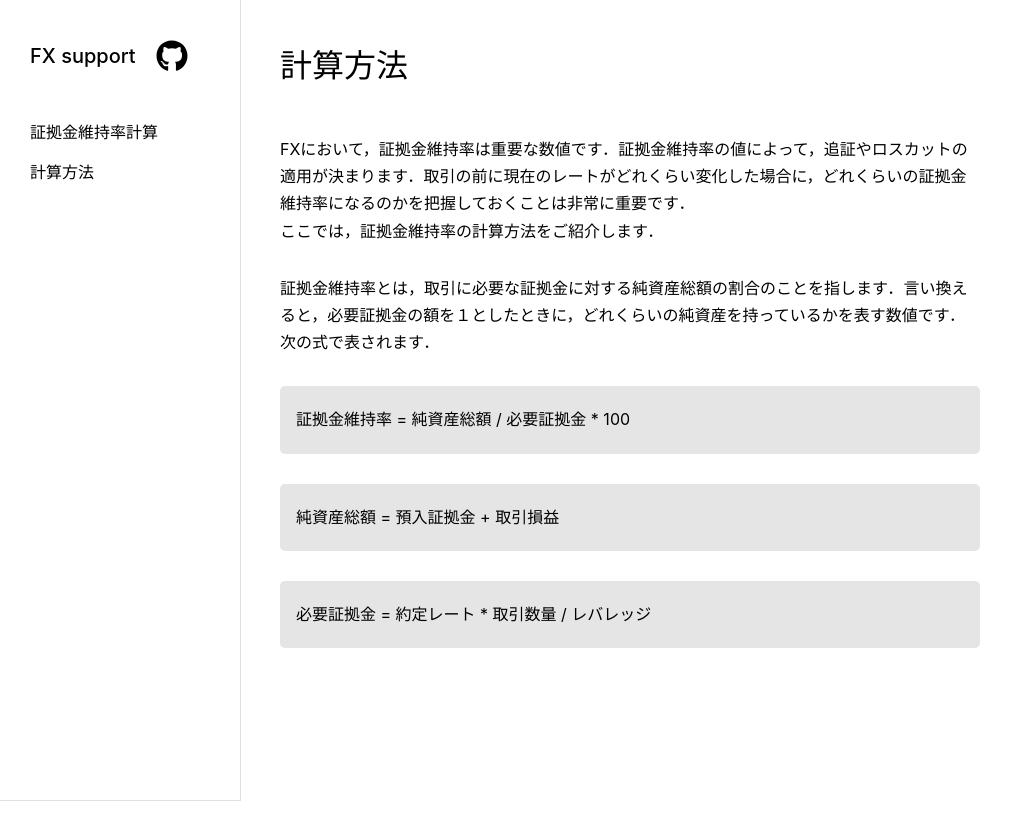
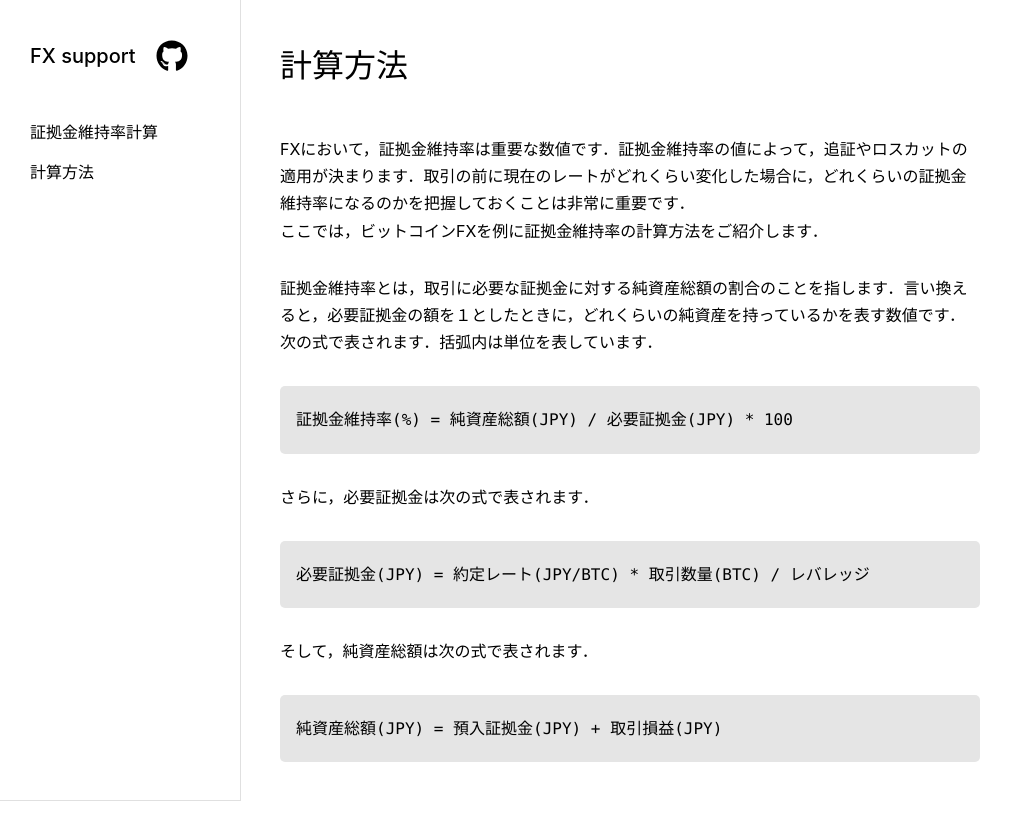
Before and after one commit to ksekine/margin-sample, a React (Create React App) app: page /margin-sample/document in a window 1280 px wide. Shown: the whole page, without its empty margins (0-1013 px from the left). Before the commit the page ends 800 px from the top, so only its background shows below. Built offline with nearby package versions, Linux system fonts and the light colour scheme.

Commit message:
various change.

```diff
--- a/public/index.html
+++ b/public/index.html
@@ -7,10 +7,9 @@
     <meta name="theme-color" content="#000000" />
     <meta
       name="description"
-      content="Web site created using create-react-app"
+      content="FX support project"
     />
-    <link rel="apple-touch-icon" href="%PUBLIC_URL%/logo192.png" />
-    <link href="https://fonts.googleapis.com/css2?family=Roboto&display=swap" rel="stylesheet">
+    <link rel="apple-touch-icon" href="%PUBLIC_URL%/original.png" />
     <!--
       manifest.json provides metadata used when your web app is installed on a
       user's mobile device or desktop. See https://developers.google.com/web/fundamentals/web-app-manifest/
@@ -25,7 +24,7 @@
       work correctly both with client-side routing and a non-root public URL.
       Learn how to configure a non-root public URL by running `npm run build`.
     -->
-    <title>React App</title>
+    <title>FX support</title>
   </head>
   <body>
     <noscript>You need to enable JavaScript to run this app.</noscript>
--- a/src/components/molecules/Navigation.tsx
+++ b/src/components/molecules/Navigation.tsx
@@ -33,16 +33,19 @@ const ProjectName = styled.h2`
   padding-right: 20px;
 `;
 
-const MenuButton = styled.button`
+const ButtonContainer = styled.div`
   width: 100%;
   text-align: right;
-  background-color: inherit;
-  border: none;
-  outline: none;
 
   @media ${device.laptop} {
     display: none;
   }
+`;
+
+const MenuButton = styled.button`
+  background-color: inherit;
+  border: none;
+  outline: none;
 `;
 
 interface NavProps {
@@ -83,6 +86,7 @@ const Navigation: React.FC = () => {
           </a>
         </Header>
 
+        <ButtonContainer>
           <MenuButton onClick={onClick}>
             {open ? (
               <FontAwesomeIcon icon={faTimes} size="2x" />
@@ -90,6 +94,7 @@ const Navigation: React.FC = () => {
               <FontAwesomeIcon icon={faBars} size="2x" />
             )}
           </MenuButton>
+        </ButtonContainer>
       </HeaderContainer>
 
       <Nav open={open}>
--- a/src/components/pages/MarginDocument.tsx
+++ b/src/components/pages/MarginDocument.tsx
@@ -42,21 +42,27 @@ const MarginDocument: React.FC = () => {
           <>証拠金維持率の値によって，追証やロスカットの適用が決まります．</>
           <>取引の前に現在のレートがどれくらい変化した場合に，どれくらいの証拠金維持率になるのかを把握しておくことは非常に重要です．</>
           <br />
-          <>ここでは，証拠金維持率の計算方法をご紹介します．</>
+          <>ここでは，ビットコインFXを例に証拠金維持率の計算方法をご紹介します．</>
         </Paragraph>
         <Paragraph>
           <>証拠金維持率とは，取引に必要な証拠金に対する純資産総額の割合のことを指します．</>
           <>言い換えると，必要証拠金の額を１としたときに，どれくらいの純資産を持っているかを表す数値です．</>
-          <>次の式で表されます．</>
+          <>次の式で表されます．括弧内は単位を表しています．</>
         </Paragraph>
         <Formula>
-          証拠金維持率 = 純資産総額 / 必要証拠金 * 100
+          <code>証拠金維持率(%) = 純資産総額(JPY) / 必要証拠金(JPY) * 100</code>
         </Formula>
+        <Paragraph>
+          さらに，必要証拠金は次の式で表されます．
+        </Paragraph>
         <Formula>
-          純資産総額 = 預入証拠金 + 取引損益
+          <code>必要証拠金(JPY) = 約定レート(JPY/BTC) * 取引数量(BTC) / レバレッジ</code>
         </Formula>
+        <Paragraph>
+          そして，純資産総額は次の式で表されます．
+        </Paragraph>
         <Formula>
-          必要証拠金 = 約定レート * 取引数量 / レバレッジ
+          <code>純資産総額(JPY) = 預入証拠金(JPY) + 取引損益(JPY)</code>
         </Formula>
       </TextContainer>
     </>
--- a/src/index.css
+++ /dev/null
@@ -1,20 +0,0 @@
-body {
-  margin: 0;
-  font-family: -apple-system, BlinkMacSystemFont, Helvetica Neue, Segoe UI,
-    Hiragino Kaku Gothic ProN, Hiragino Sans, ヒラギノ角ゴ ProN W3, Arial,
-    メイリオ, Meiryo, sans-serif;
-  -webkit-font-smoothing: antialiased;
-  -moz-osx-font-smoothing: grayscale;
-  font-weight: 400;
-  font-size: 16px;
-}
-
-code {
-  font-family: source-code-pro, Menlo, Monaco, Consolas, "Courier New",
-    monospace;
-}
-
-a {
-  color: inherit;
-  text-decoration: none;
-}
--- a/src/index.tsx
+++ b/src/index.tsx
@@ -1,12 +1,19 @@
 import React from "react";
 import ReactDOM from "react-dom";
-// import "./index.css";
 import App from "./App";
 import * as serviceWorker from "./serviceWorker";
 import { createGlobalStyle, ThemeProvider } from "styled-components";
-import { myTheme } from "./styles";
+import { myTheme, device } from "./styles";
 
 const MyGlobalStyle = createGlobalStyle`
+  html {
+    font-size: 14px;
+
+    @media ${device.tablet} {
+      font-size: 16px;
+    }
+  }
+
   body {
     margin: 0;
     font-family: -apple-system, BlinkMacSystemFont, Helvetica Neue, Segoe UI,
@@ -15,7 +22,6 @@ const MyGlobalStyle = createGlobalStyle`
     -webkit-font-smoothing: antialiased;
     -moz-osx-font-smoothing: grayscale;
     font-weight: 400;
-    font-size: 16px;
   }
 
   code {
```
Also changed, not shown: public/original.png (added), 1 other file (tests, documents, lock files or other folders). Lines whose indentation alone changed are shown as unchanged.
